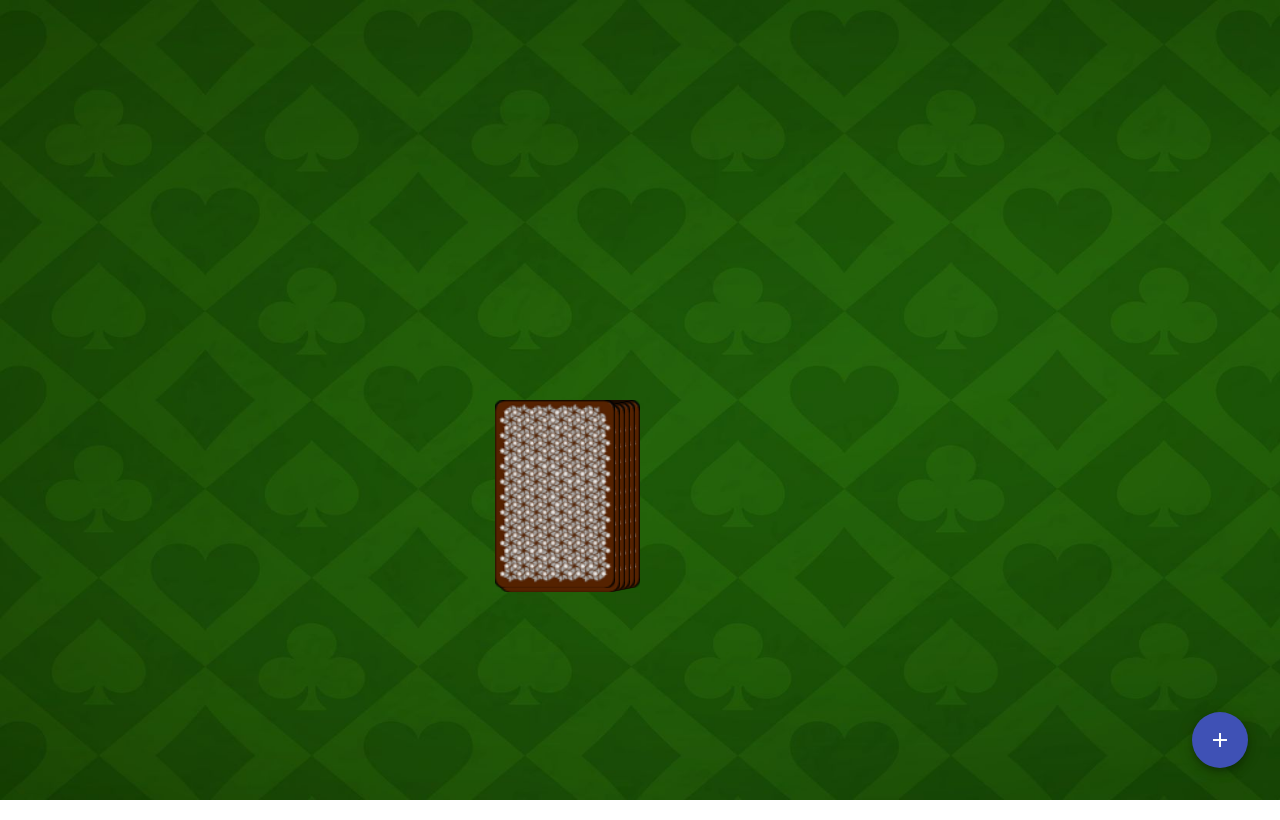
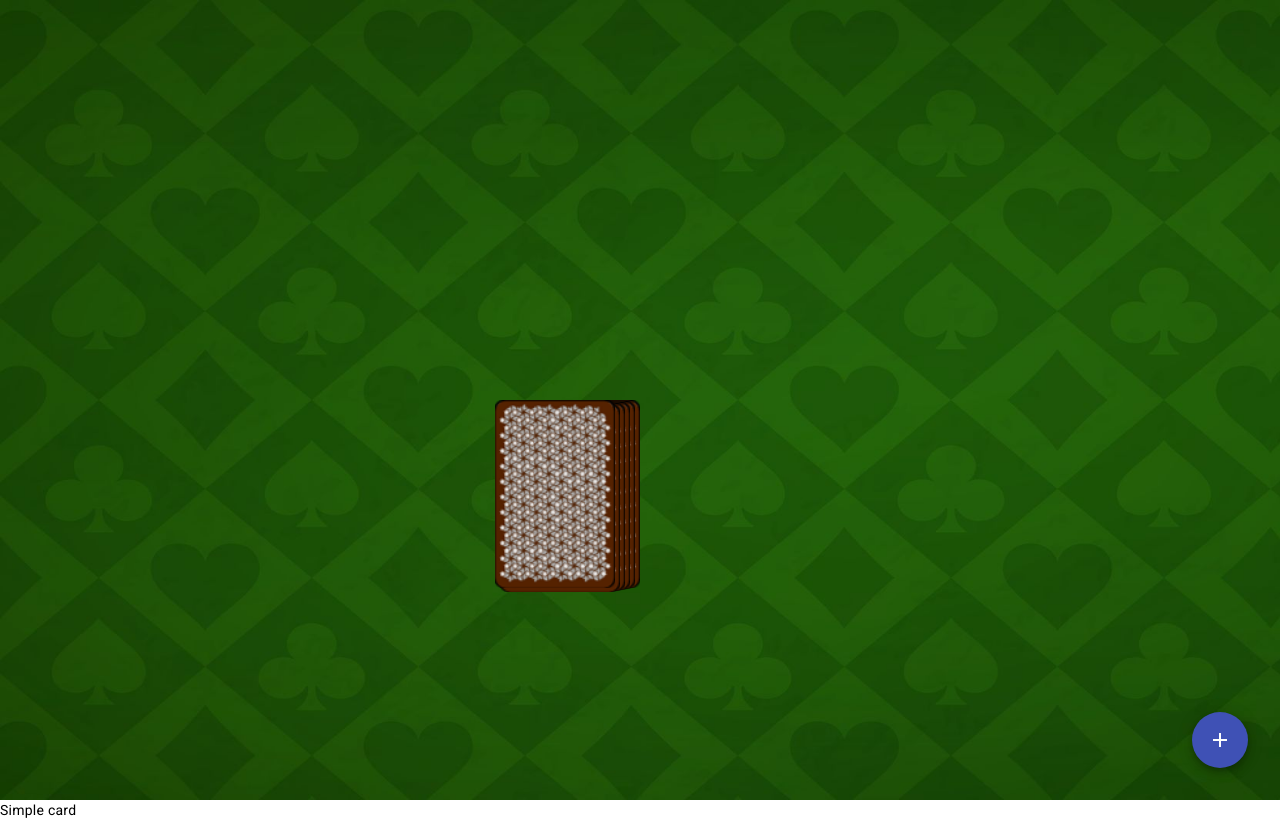
Before and after one commit to felianfilian/13_ring_of_fire_v1, an Angular app: page /game in a window 1280 px wide. Built offline with nearby package versions, Linux system fonts and the light colour scheme.

Commit message:
info card setup

```diff
--- a/src/app/app.module.ts
+++ b/src/app/app.module.ts
@@ -14,6 +14,8 @@ import { MatDialogModule } from '@angular/material/dialog';
 import { MatFormFieldModule } from '@angular/material/form-field';
 import { MatInputModule } from '@angular/material/input';
 import { FormsModule } from '@angular/forms';
+import { GameInfoComponent } from './game-info/game-info.component';
+import { MatCardModule } from '@angular/material/card';
 
 @NgModule({
   declarations: [
@@ -22,6 +24,7 @@ import { FormsModule } from '@angular/forms';
     GameComponent,
     PlayerComponent,
     DialogAddPlayerComponent,
+    GameInfoComponent,
   ],
   imports: [
     BrowserModule,
@@ -33,6 +36,7 @@ import { FormsModule } from '@angular/forms';
     MatFormFieldModule,
     MatInputModule,
     FormsModule,
+    MatCardModule,
   ],
   providers: [],
   bootstrap: [AppComponent],
--- /dev/null
+++ b/src/app/game-info/game-info.component.html
@@ -0,0 +1 @@
+<mat-card-content>Simple card</mat-card-content>
--- a/src/app/game/game.component.html
+++ b/src/app/game/game.component.html
@@ -40,6 +40,8 @@
   </div>
 </div>
 
+<app-game-info></app-game-info>
+
 <button
   mat-fab
   color="primary"
```
Also changed, not shown: src/app/game-info/game-info.component.ts (added, +10 -0 lines), src/app/game-info/game-info.component.scss (added), 1 other file (tests, documents, lock files or other folders).
